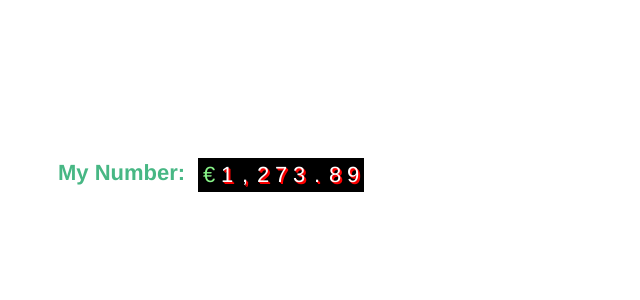
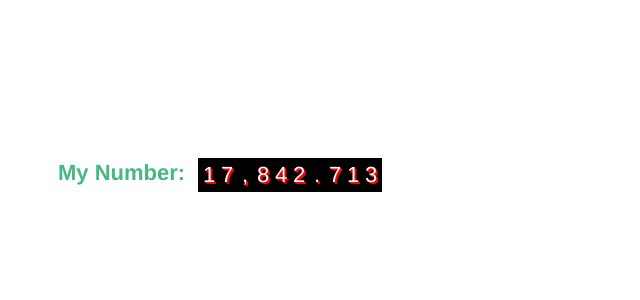
Before and after one commit to hz-ljq/vue-number-counter, a Vue app: page / in a window 1280 px wide. Shown: the top 300 px of the page, without its empty margins (0-640 px from the left). Built offline with nearby package versions, Linux system fonts and the light colour scheme.

Commit message:
发布npm初版

```diff
--- a/src/components/Demo.vue
+++ b/src/components/Demo.vue
@@ -4,7 +4,8 @@
   <div class='my-wrapper'>
     <div class='my-title'>My Number: </div>
     <!-- <vue-number-counter class='my-number' :value='myNumber' :option='myOption' /> -->
-    <vue-number-counter class='my-number' :value="'♪1,273.89'" :option='myOption' />
+    <!-- <vue-number-counter class='my-number' :value="'@!Ad*#~,)'" :option='myOption' /> -->
+    <vue-number-counter class='my-number' :value="17842.7129" :option='myOption' />
   </div>
 
 </div>
@@ -20,8 +21,11 @@ export default {
       myNumber: 0,
       myOption: {
         duration: 2000,
-        characterWidth: 18
-        // addCharacters: ['♪', '♪']
+        characterWidth: 18,
+        addCharacter: ['♪', '€', '£', '$', '¥', ','],
+        decimals: 3,
+        thousandsSeparatorFlag: true
+        // replaceCharacterMap: ['~', '!', '@', '#', '$', '%', '^', '&', '*', '(', ')', 'A', 'b', 'c', 'd', 'e', 'f', 'g']
       },
 
       timer: -1
--- a/src/components/VueNumberCounter/VueNumberCounter.vue
+++ b/src/components/VueNumberCounter/VueNumberCounter.vue
@@ -2,7 +2,7 @@
 <div class="vue-number-counter-wrapper">
 
   <div class="split-number" :style="{transition: `transform ${option.duration}ms`}" v-for="(item, index) in splitCharacterArr" :key="index">
-    <div class="number-unit" :class="{'active-number': item==subItem}" :style="{width: `${option.characterWidth}px`}" v-for="(subItem, subIndex) in range" :key="subIndex">
+    <div class="number-unit" :class="{'active-number': item==subItem}" :style="{width: `${option.characterWidth}px`}" v-for="(subItem, subIndex) in characterMap" :key="subIndex">
       {{subItem}}
     </div>
   </div>
@@ -16,31 +16,49 @@ import './VueNumberCounter.scss'
 export default {
   name: 'VueNumberCounter',
   props: {
-    'value': { // 列表数据；
+    'value': { // 需要执行翻牌动画的字符串或者数字；
       type: [String, Number],
       // required: true
-      default: 0
+      default: '0'
     },
     'option': {
       type: Object,
       default: () => {
+        console.log('props');
         return {
-          duration: 2000, // 字符滚动的过渡时间；
-          characterWidth: 16, // 每个字符的宽度；
-          addCharacters: [] // 必须是单字符数组，比如：['♪', '∮']；
+          duration: 2000, // 字符或数字滚动的动画过渡时间；
+          characterWidth: 16, // 每个字符所占的宽度；
+          addCharacter: [], // 向默认的字符表里追加新的字符，必须是单字符数组，比如：['♪', '∮']；
+          replaceCharacterMap: [], // 替换默认的字符表；
+          decimals: 2, // 四舍五入小数位数（只在:value参数是Number类型时，才有效）；
+          thousandsSeparatorFlag: false // 是否需要添加千位分隔符（只在:value参数是Number类型时，才有效）；
         }
       }
     }
   },
   data() {
     return {
-      // 字符表范围，€：欧元，£：英镑，$：美元，￥：人民币
-      range: ['€', '£', '$', '¥', ',', '+', '-', '.', '9', '8', '7', '6', '5', '4', '3', '2', '1', '0'] // TODO:给出range自定义配置接口；
+      // 默认字符表；
+      characterMap: [',', '+', '-', '.', '9', '8', '7', '6', '5', '4', '3', '2', '1', '0']
     }
   },
   computed: {
+
+    // 分割传入的字符串；
     splitCharacterArr() {
-      return String(this.value).split('');
+      let val = this.value;
+
+      // 只在:value参数是Number类型时，才进行【四舍五入】和【千位分隔符】的处理；
+      if (typeof val === 'number') {
+        if (this.option.decimals >= 0) {
+          val = val.toFixed(this.option.decimals); // 四舍五入小数位数；
+        }
+        if (this.option.thousandsSeparatorFlag) {
+          val = this.addThousandsSeparator(val); // 添加千位分隔符；
+        }
+      }
+
+      return String(val).split('');
     }
   },
   methods: {
@@ -52,22 +70,81 @@ export default {
 
       // 找出要执行动画的每个字符在字符表中的索引index，然后根据该索引index来得到应该偏移的距离；
       characterArr.forEach((item, index) => {
-        let indexInRange = -1;
-        this.range.forEach((x, i) => {
+        let indexInCharacterMap = -1;
+        this.characterMap.forEach((x, i) => {
           if (x === item) {
-            indexInRange = i;
+            indexInCharacterMap = i;
           }
         });
-        if (indexInRange === -1) { // 该字符不存在的情况；
-          console.warn(`Character [${item}] is not found in :option.addCharacters!!`);
+        if (indexInCharacterMap === -1) { // 该字符不存在的情况；
+          console.warn(`There's no Character[${item}], please use :option.addCharacter to add!!`);
         } else {
-          let offset = -indexInRange * numberUnitDoms[0].offsetHeight;
+          let offset = -indexInCharacterMap * numberUnitDoms[0].offsetHeight;
           splitNumberDoms[index].style.transform = `translateY(${offset}px)`;
         }
       });
+    },
+
+    // 对没有定义的option属性进行默认值赋值；
+    optionValidateAndSetDefaultValue() {
+      if (!this.option.hasOwnProperty('duration') || this.option.duration < 0) {
+        this.option.duration = 2000;
+      }
+      if (!this.option.hasOwnProperty('characterWidth') || this.option.characterWidth < 0) {
+        this.option.characterWidth = 16;
+      }
+      if (!this.option.hasOwnProperty('addCharacter')) {
+        this.option.addCharacter = [];
+      }
+      if (!this.option.hasOwnProperty('replaceCharacterMap')) {
+        this.option.replaceCharacterMap = [];
+      }
+      if (!this.option.hasOwnProperty('decimals')) {
+        this.option.decimals = 2;
+      }
+      if (!this.option.hasOwnProperty('thousandsSeparatorFlag')) {
+        this.option.thousandsSeparatorFlag = false;
+      }
+
+      // 扩充字符表（利用Set的元素唯一性进行去重处理）；
+      if (this.option.addCharacter.length) this.characterMap = Array.from(new Set([...this.option.addCharacter, ...this.characterMap]));
+
+      // 替换字符表（利用Set的元素唯一性进行去重处理）；
+      if (this.option.replaceCharacterMap.length) this.characterMap = Array.from(new Set(this.option.replaceCharacterMap));
+    },
+
+    // 添加千位分隔符；
+    addThousandsSeparator(strNum) {
+      if (strNum.length <= 3) {
+        return strNum;
+      }
+      if (!/^(\+|-)?(\d+)(\.\d+)?$/.test(strNum)) {
+        return strNum;
+      }
+      let a = RegExp.$1;
+      let b = RegExp.$2;
+      let c = RegExp.$3;
+      let re = new RegExp();
+      re.compile('(\\d)(\\d{3})(,|$)');
+      while (re.test(b)) {
+        b = b.replace(re, '$1,$2$3');
+      }
+      return a + b + c;
     }
   },
   watch: {
+
+    // 生命周期顺序为：beforeCreate -> props -> watch -> computed -> created，
+    // 因此，对option属性的验证和赋初值放在watch里进行，这能保证computed里对option的依赖是正确的
+    option: {
+      handler(newVal, oldVal) {
+        console.log('watch');
+        this.optionValidateAndSetDefaultValue(); // 对没有定义的option属性进行默认值赋值；
+      },
+      deep: true,
+      immediate: true // 该配置项必须为true，不然进入computed之前，option属性的值还没来得及验证和赋初值；
+    },
+
     splitCharacterArr(newVal, oldVal) {
       this.$nextTick(() => {
         this.play(newVal);
@@ -80,29 +157,18 @@ export default {
       });
     }
   },
+  beforeCreate() {
+    // console.log('beforeCreate');
+  },
   created() {
-    // 对没有定义的option属性进行默认值赋值；
-    if (!this.option.hasOwnProperty('duration') || this.option.duration < 0) {
-      this.option.duration = 2000;
-    }
-    if (!this.option.hasOwnProperty('characterWidth') || this.option.characterWidth < 0) {
-      this.option.characterWidth = 16;
-    }
-    if (!this.option.hasOwnProperty('addCharacters')) {
-      this.option.addCharacters = [];
-    }
-
-    // 扩充字符表（利用Set的元素唯一性进行去重处理）；
-    if (this.option.addCharacters.length) this.range = Array.from(new Set([...this.range, ...this.option.addCharacters])); // TODO:增加替换字符表的对外接口；
+    // console.log('created');
   },
   mounted() {
     this.$nextTick(() => {
-      // console.log(this.splitCharacterArr);
       this.play(this.splitCharacterArr);
     });
   },
   components: {},
-  beforeDestroy() {
-  }
+  beforeDestroy() {}
 }
 </script>
--- a/src/components/VueNumberCounter/index.js
+++ b/src/components/VueNumberCounter/index.js
@@ -1,5 +1,5 @@
 import VueNumberCounter from './VueNumberCounter.vue'
-const marquee = {
+const numberCounter = {
   install(Vue) {
     Vue.component(VueNumberCounter.name, VueNumberCounter)
   }
@@ -7,9 +7,9 @@ const marquee = {
 
 // global 情况下 自动安装
 if (typeof window !== 'undefined' && window.Vue) {
-  window.Vue.use(marquee)
+  window.Vue.use(numberCounter)
 }
 
 // 导出模块
-export default marquee;
+export default numberCounter;
 export { VueNumberCounter };
```
Also changed, not shown: package.json (+40 -2 lines), 2 other files (tests, documents, lock files or other folders).
